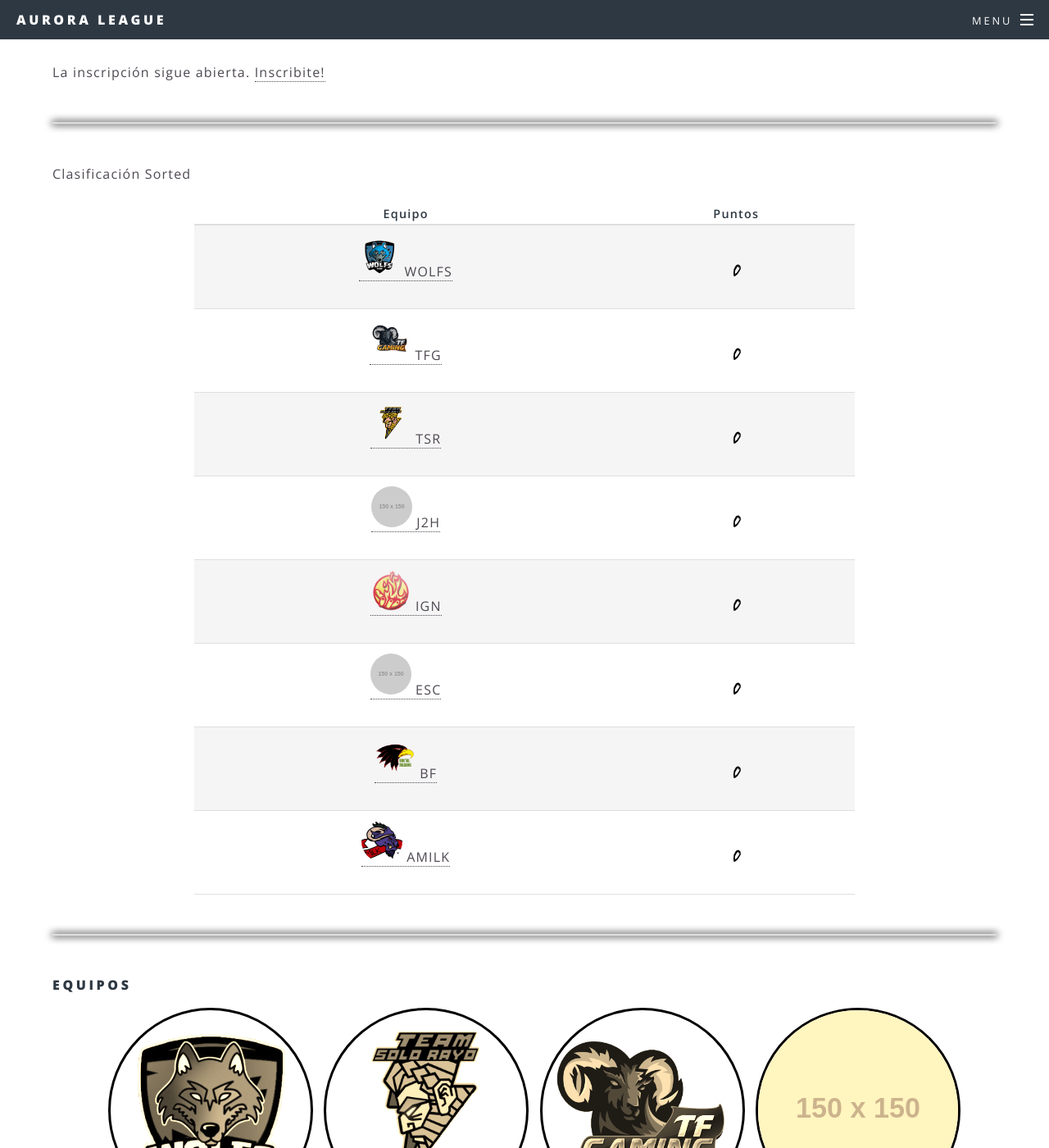
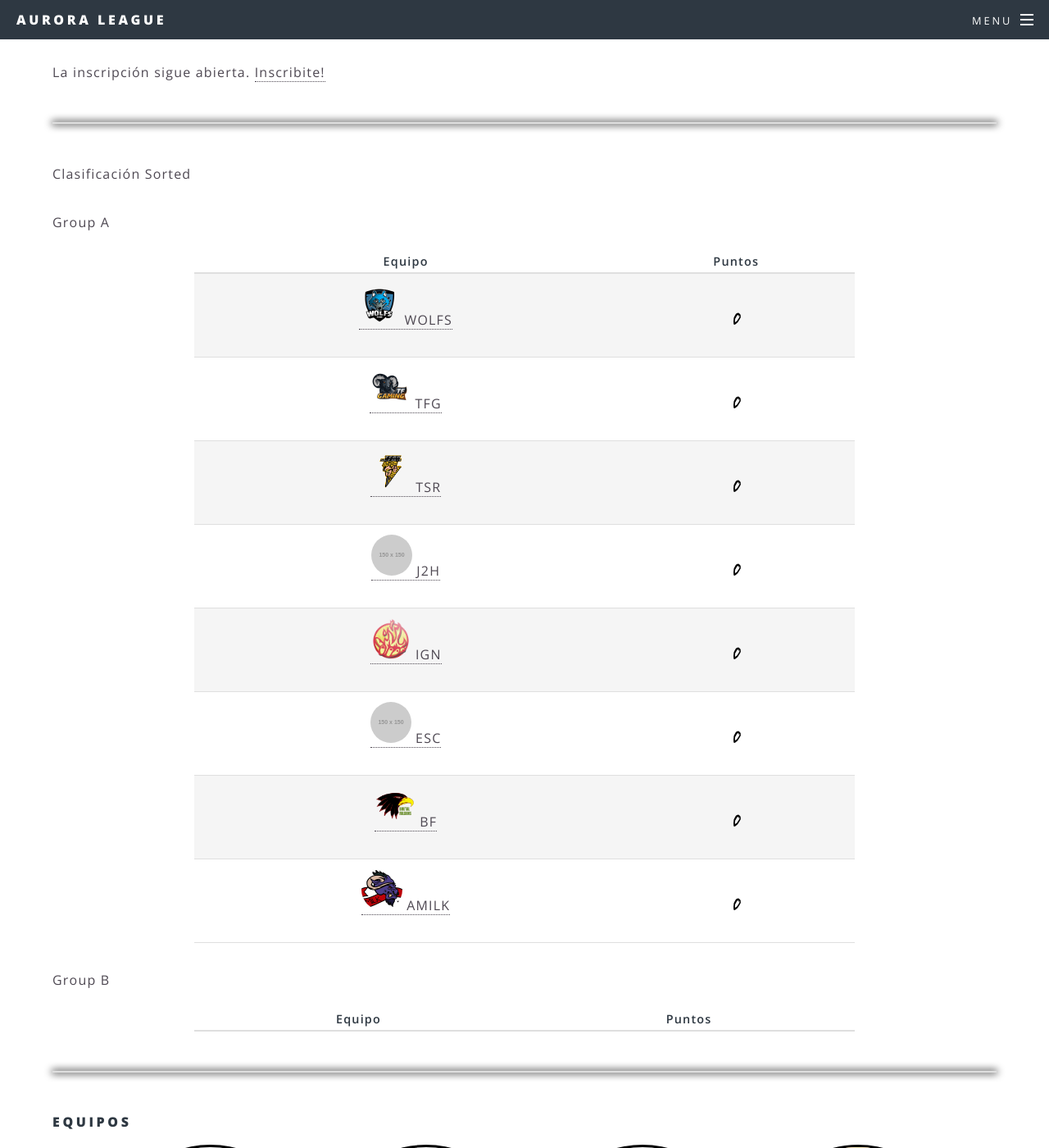
Before and after one commit to AuroraLeague/auroraleague.github.io, a Jekyll site: the page built from roster.html, in a window 1280 px wide and 1400 px high, scrolled down 513 px. Shown: the whole window at 82% size. Built offline with Jekyll 4.4.1, drawn with Linux system fonts in a browser that asks for light colours.

Commit message:
Added groups

```diff
--- a/roster.html
+++ b/roster.html
@@ -17,8 +16,10 @@ teams:
 
 			<section>
 				<p>Clasificación Sorted</p>
-				{% assign teams = (site.pages | where:"layout","team" | sort: 'score') %}
-				<table class="week-table">
+        {% for group in page.groups %}
+        <p>Group {{ group }}</p>
+        {% assign teams = (site.pages | where:"layout","team" | where:"group",group | sort: 'score') %}
+        <table class="week-table">
 					<thead>
 						<tr>
 							<th>Equipo</th>
@@ -37,6 +38,7 @@ teams:
 						{% endfor %}
 					</tbody>
 				</table>
+        {% endfor %}
 			</section>
 
 			<hr />
```
Also changed, not shown: other parts of roster.html (+3 -4 lines).
